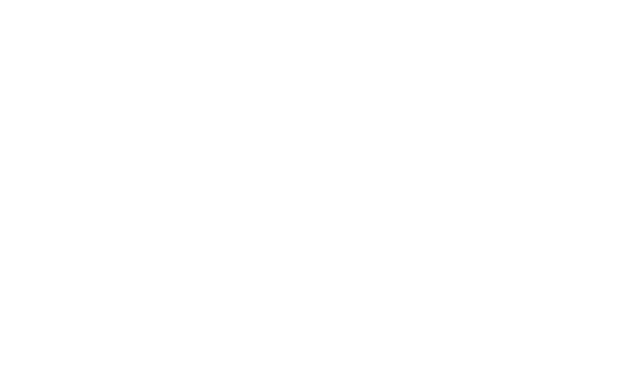
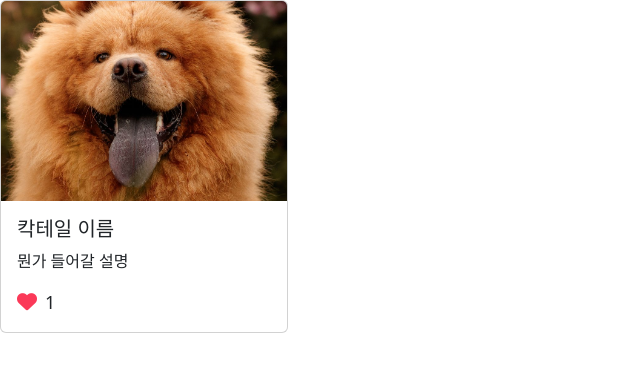
Before and after one commit to Cosmopolitan777/Cosmopolitan, a React (Create React App) app in the folder client/: page / in a window 1280 px wide. Shown: the top 372 px of the page, without its empty margins (0-640 px from the left). Built offline with nearby package versions, Linux system fonts and the light colour scheme.

Commit message:
make: cocktailItem.js Component
- cocktailItem 컴포넌트 레이아웃 작업
- bootstrap으로 사용
- /public/img/dog1.jpeg는 test용 이미지 파일

```diff
--- a/client/package.json
+++ b/client/package.json
@@ -8,6 +8,7 @@
     "@fortawesome/free-regular-svg-icons": "^6.4.0",
     "@fortawesome/free-solid-svg-icons": "^6.4.0",
     "@fortawesome/react-fontawesome": "^0.2.0",
+    "@react-icons/all-files": "^4.1.0",
     "@testing-library/react": "^13.4.0",
     "@testing-library/user-event": "^13.5.0",
     "axios": "^1.4.0",
--- a/client/public/index.html
+++ b/client/public/index.html
@@ -24,6 +24,13 @@
       work correctly both with client-side routing and a non-root public URL.
       Learn how to configure a non-root public URL by running `npm run build`.
     -->
+    <!-- Bootstrap v5.2 -->
+    <link
+      href="https://cdn.jsdelivr.net/npm/bootstrap@5.2.3/dist/css/bootstrap.min.css"
+      rel="stylesheet"
+      integrity="sha384-rbsA2VBKQhggwzxH7pPCaAqO46MgnOM80zW1RWuH61DGLwZJEdK2Kadq2F9CUG65"
+      crossorigin="anonymous"
+    />
     <title>React App</title>
   </head>
   <body>
@@ -39,5 +46,21 @@
       To begin the development, run `npm start` or `yarn start`.
       To create a production bundle, use `npm run build` or `yarn build`.
     -->
+    <!-- Bootstrap v5.2 popper, js -->
+    <script
+      src="https://cdn.jsdelivr.net/npm/@popperjs/core@2.11.6/dist/umd/popper.min.js"
+      integrity="sha384-oBqDVmMz9ATKxIep9tiCxS/Z9fNfEXiDAYTujMAeBAsjFuCZSmKbSSUnQlmh/jp3"
+      crossorigin="anonymous"
+    ></script>
+    <script
+      src="https://cdn.jsdelivr.net/npm/bootstrap@5.2.3/dist/js/bootstrap.min.js"
+      integrity="sha384-cuYeSxntonz0PPNlHhBs68uyIAVpIIOZZ5JqeqvYYIcEL727kskC66kF92t6Xl2V"
+      crossorigin="anonymous"
+    ></script>
+    <!-- font awesome kit -->
+    <script
+      src="https://kit.fontawesome.com/b29f947491.js"
+      crossorigin="anonymous"
+    ></script>
   </body>
 </html>
--- a/client/src/App.js
+++ b/client/src/App.js
@@ -1,5 +1,11 @@
+import CocktailItem from "./components/CocktailItem";
+
 function App() {
-  return <div className="App"></div>;
+  return (
+    <div className="App">
+      <CocktailItem />
+    </div>
+  );
 }
 
 export default App;
--- /dev/null
+++ b/client/src/Styles/CocktailItem.scss
@@ -0,0 +1,54 @@
+* {
+  margin: 0;
+  padding: 0;
+  box-sizing: border-box;
+}
+// my card
+// .card {
+//   // width: 240px;
+//   // background-color: black;
+//   margin: 8px;
+// }
+// .card_img-holder {
+//   // max-width: 240px;
+// }
+// img {
+//   // max-width: 240px;
+//   object-fit: cover;
+// }
+// .card_body {
+//   height: 24px;
+//   color: #fff;
+// }
+// h2 {
+//   font-size: 18px;
+//   font-weight: 700;
+// }
+// .card_body-favorite {
+//   display: flex;
+// }
+// .btn-favorite {
+//   margin-right: 8px;
+// }
+
+// bootstrap
+img {
+  max-height: 200px !important;
+  object-fit: cover;
+}
+.favorite-container {
+  display: flex;
+  align-items: center;
+}
+.favorite-btn {
+  border: none;
+  margin-right: 8px;
+  background-color: transparent;
+}
+.favorite-counter {
+  font-size: 18px;
+}
+.card:hover {
+  transform: rotateY(180deg);
+  transition: ease-in-out 600ms;
+}
--- a/client/src/components/CocktailItem.js
+++ b/client/src/components/CocktailItem.js
@@ -0,0 +1,49 @@
+import "../styles/CocktailItem.scss";
+import {useState} from "react";
+
+const CocktailItem = () => {
+  const cardStyle = {width: "18rem"};
+  const favoriteIconStyle = {
+    color: "#fb3958",
+    fontSize: "20px",
+  };
+  const [favoriteCount, setFavoriteCount] = useState(1);
+
+  return (
+    <>
+      {/* <div className="card">
+        <div className="card_img-holder">
+          <img
+            className="card_img"
+            src="https://source.unsplash.com/300x225/?kite"
+            alt="test img"
+          />
+        </div>
+        <div className="card_body">
+          <div className="card_body-title">
+            <h2>title</h2>
+          </div>
+          <div className="card_body-favorite">
+            <div className="favorite-count">3</div>
+          </div>
+        </div>
+      </div> */}
+      <div className="card" style={cardStyle}>
+        <img src="/img/dog1.jpeg" className="card-img-top" alt="test image" />
+        <div className="card-body">
+          <h5 className="card-title">칵테일 이름</h5>
+          <p className="card-text">뭔가 들어갈 설명</p>
+          <div className="favorite-container">
+            <button className="favorite-btn">
+              <i className="fa-solid fa-heart" style={favoriteIconStyle}></i>
+            </button>
+            {/* <i class="fa-regular fa-heart" style="color: #e0e0e0;"></i> */}
+            <div className="favorite-counter">{favoriteCount}</div>
+          </div>
+        </div>
+      </div>
+    </>
+  );
+};
+
+export default CocktailItem;
```
Also changed, not shown: client/public/img/dog1.jpeg (added), 1 other file (tests, documents, lock files or other folders).
